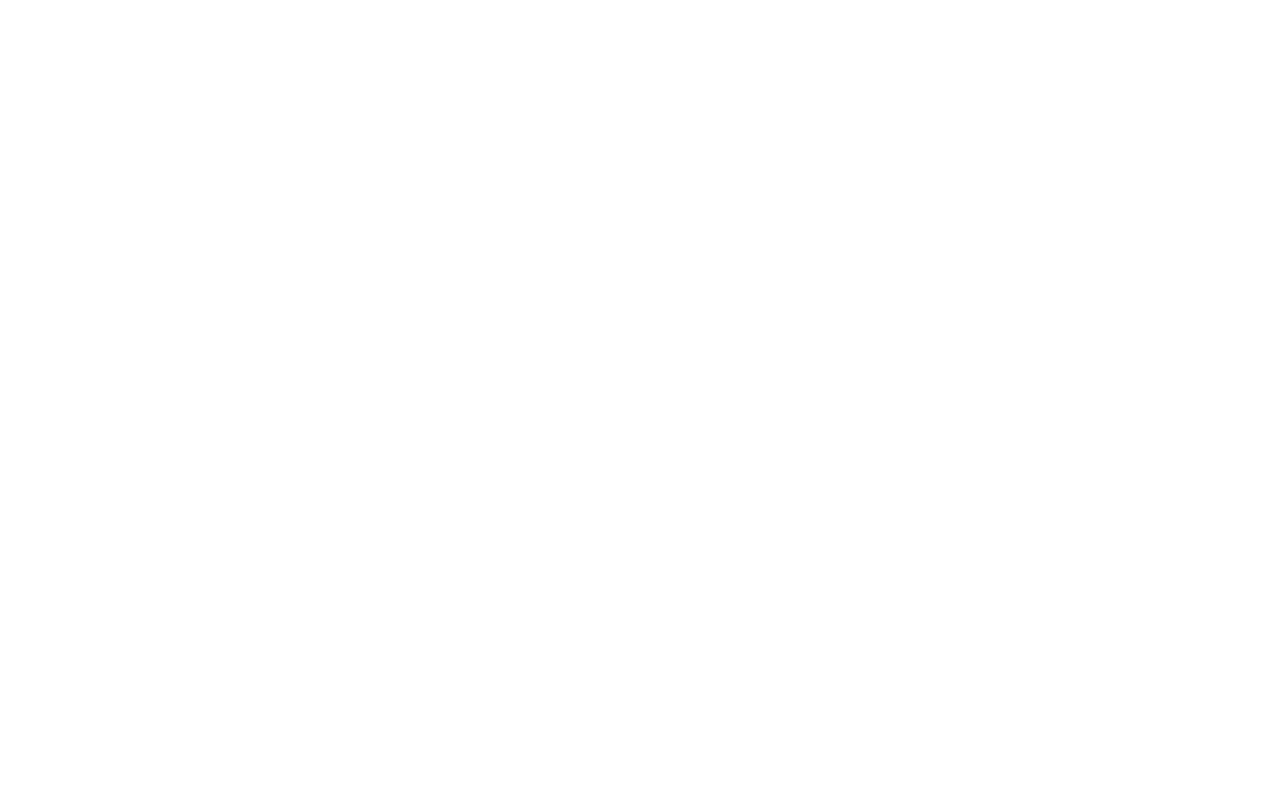
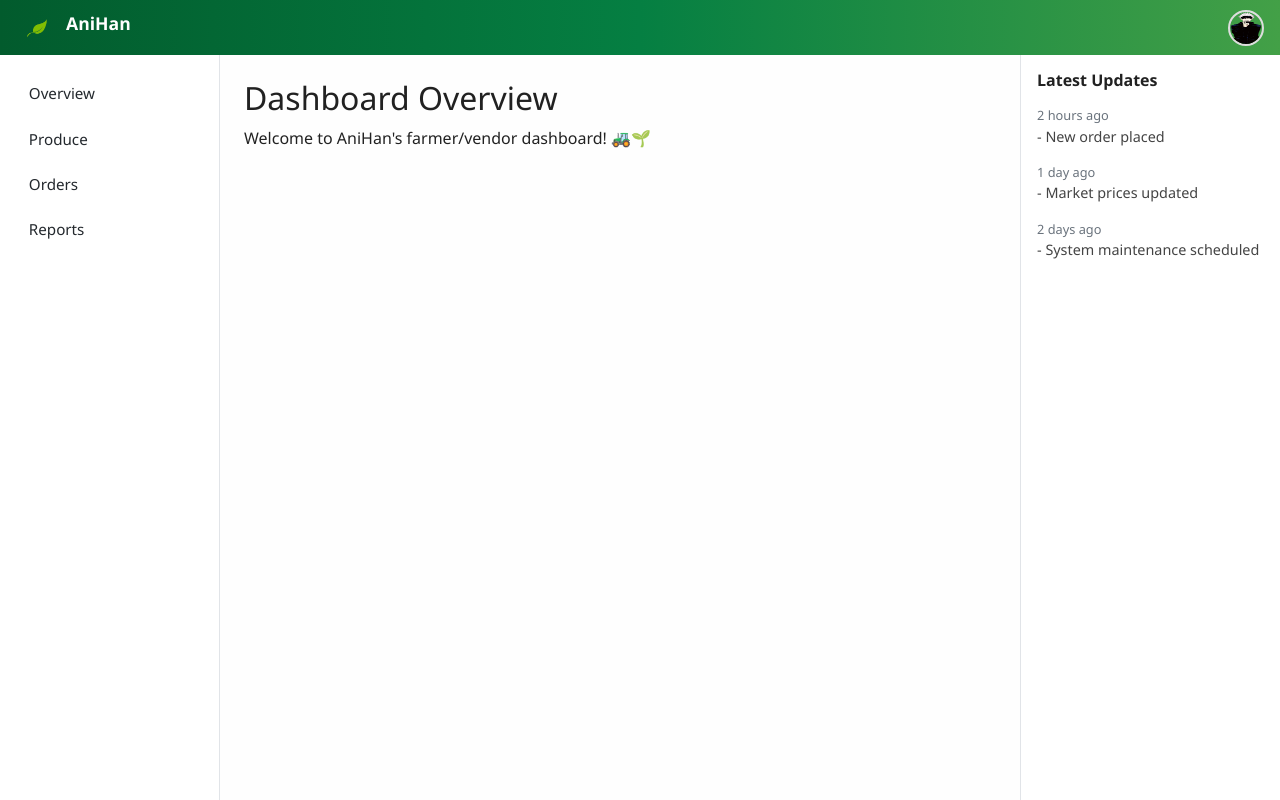
Before and after one commit to chrisverdad/AniHan, a Vue app: page /dash in a window 1280 px wide. Before the commit this address had no page. Built offline with nearby package versions, Linux system fonts and the light colour scheme.

Commit message:
partial dashboard for farmers

```diff
--- a/src/router/index.js
+++ b/src/router/index.js
@@ -2,6 +2,7 @@
 import LoginView from '../views/LoginView.vue'
 import HomepageView from '../views/HomepageView.vue'
 import ChooseRoleView from '../views/ChooseRoleView.vue'
+import DashboardView from '../views/DashboardView.vue'
 
 // Actor-specific register pages
 import RegisterFarmerView from '../views/RegisterFarmerView.vue'
@@ -20,9 +21,14 @@
     component: HomepageView,
   },
   {
+    path: '/dash',
+    name: 'Dash',
+    component: DashboardView,
+  },
+  {
     path: '/register',
     name: 'ChooseRole',
-    component: ChooseRoleView, // ✅ goes to role selection first
+    component: ChooseRoleView,
   },
   {
     path: '/register-farmer',
--- a/src/views/DashboardView.vue
+++ b/src/views/DashboardView.vue
@@ -0,0 +1,198 @@
+<template>
+  <div class="dashboard">
+    <!-- Header -->
+    <header class="header">
+      <!-- Left: Logo -->
+      <div class="logo">
+        <img src="@/assets/images/logo.png" alt="AniHan Logo" />
+        <h1>AniHan</h1>
+      </div>
+
+      <!-- Right: Profile + Notifications -->
+      <div class="profile">
+        <i class="fas fa-bell notif"></i>
+        <img src="@/assets/images/avatar.png" alt="Profile" class="avatar" />
+      </div>
+    </header>
+
+    <!-- Main Layout -->
+    <div class="main-layout">
+      <!-- Sidebar -->
+      <aside class="sidebar">
+        <ul>
+          <li><i class="fas fa-home"></i><span>Overview</span></li>
+          <li><i class="fas fa-seedling"></i><span>Produce</span></li>
+          <li><i class="fas fa-box"></i><span>Orders</span></li>
+          <li><i class="fas fa-chart-line"></i><span>Reports</span></li>
+        </ul>
+      </aside>
+
+      <!-- Content -->
+      <main class="content">
+        <h2>Dashboard Overview</h2>
+        <p>Welcome to AniHan's farmer/vendor dashboard! 🚜🌱</p>
+      </main>
+
+      <!-- Right Panel -->
+      <aside class="right-panel">
+        <h3>Latest Updates</h3>
+        <ul>
+          <li><span>2 hours ago</span> - New order placed</li>
+          <li><span>1 day ago</span> - Market prices updated</li>
+          <li><span>2 days ago</span> - System maintenance scheduled</li>
+        </ul>
+      </aside>
+    </div>
+  </div>
+</template>
+
+<script setup>
+// UI only
+</script>
+
+<style scoped>
+.dashboard {
+  height: 100vh;
+  display: flex;
+  flex-direction: column;
+  font-family: 'Segoe UI', Tahoma, Geneva, Verdana, sans-serif;
+  background: #f6f8fa;
+}
+
+/* HEADER */
+.header {
+  display: flex;
+  align-items: center;
+  justify-content: space-between;
+  background: linear-gradient(90deg, #025b2d, #057f42, #43a047);
+  color: white;
+  padding: 0.6rem 1rem;
+}
+
+.logo {
+  display: flex;
+  align-items: center;
+  gap: 0.5rem;
+}
+
+.logo img {
+  height: 28px;
+}
+
+.logo h1 {
+  font-size: 1.1rem;
+  font-weight: 600;
+}
+
+.search-bar input {
+  width: 320px;
+  padding: 0.4rem 0.6rem;
+  border-radius: 6px;
+  border: none;
+  outline: none;
+  font-size: 0.9rem;
+}
+
+.profile {
+  display: flex;
+  align-items: center;
+  gap: 0.8rem;
+}
+
+.profile .notif {
+  font-size: 1.2rem;
+  cursor: pointer;
+}
+
+.profile img {
+  height: 36px;
+  width: 36px;
+}
+
+.avatar {
+  border-radius: 50%;
+  cursor: pointer;
+  border: 2px solid #ddd;
+}
+
+/* MAIN LAYOUT */
+.main-layout {
+  flex: 1;
+  display: flex;
+  overflow: hidden;
+}
+
+/* SIDEBAR */
+.sidebar {
+  width: 220px;
+  background: #fff;
+  border-right: 1px solid #e1e4e8;
+  padding: 1rem 0;
+}
+
+.sidebar ul {
+  list-style: none;
+  padding: 0;
+  margin: 0;
+}
+
+.sidebar li {
+  padding: 0.7rem 1rem;
+  cursor: pointer;
+  color: #24292e;
+  display: flex;
+  align-items: center;
+  gap: 0.8rem;
+  font-size: 0.95rem;
+  border-radius: 6px;
+  transition: background 0.2s;
+}
+
+.sidebar li:hover {
+  background: #f3f4f6;
+}
+
+.sidebar li i {
+  font-size: 18px;
+}
+
+/* CONTENT */
+.content {
+  flex: 1;
+  padding: 1.5rem;
+  background: #fefefe;
+  overflow-y: auto;
+}
+
+/* RIGHT PANEL */
+.right-panel {
+  width: 260px;
+  background: #fff;
+  border-left: 1px solid #e1e4e8;
+  padding: 1rem;
+  font-size: 0.9rem;
+}
+
+.right-panel h3 {
+  margin-bottom: 1rem;
+  font-size: 1rem;
+  font-weight: 600;
+}
+
+.right-panel ul {
+  list-style: none;
+  padding: 0;
+  margin: 0;
+}
+
+.right-panel li {
+  margin-bottom: 1rem;
+  color: #444;
+}
+
+.right-panel li span {
+  color: #6a737d;
+  font-size: 0.8rem;
+  display: block;
+}
+</style>
--- a/src/views/LoginView.vue
+++ b/src/views/LoginView.vue
@@ -8,7 +8,7 @@
 
 function handleLogin() {
   // Test: go directly to HomepageView
-  router.push('/home')
+  router.push('/dash')
 }
 </script>
 
```
Also changed, not shown: src/assets/images/avatar.png (added), src/views/GenDashboardView.vue (added).
